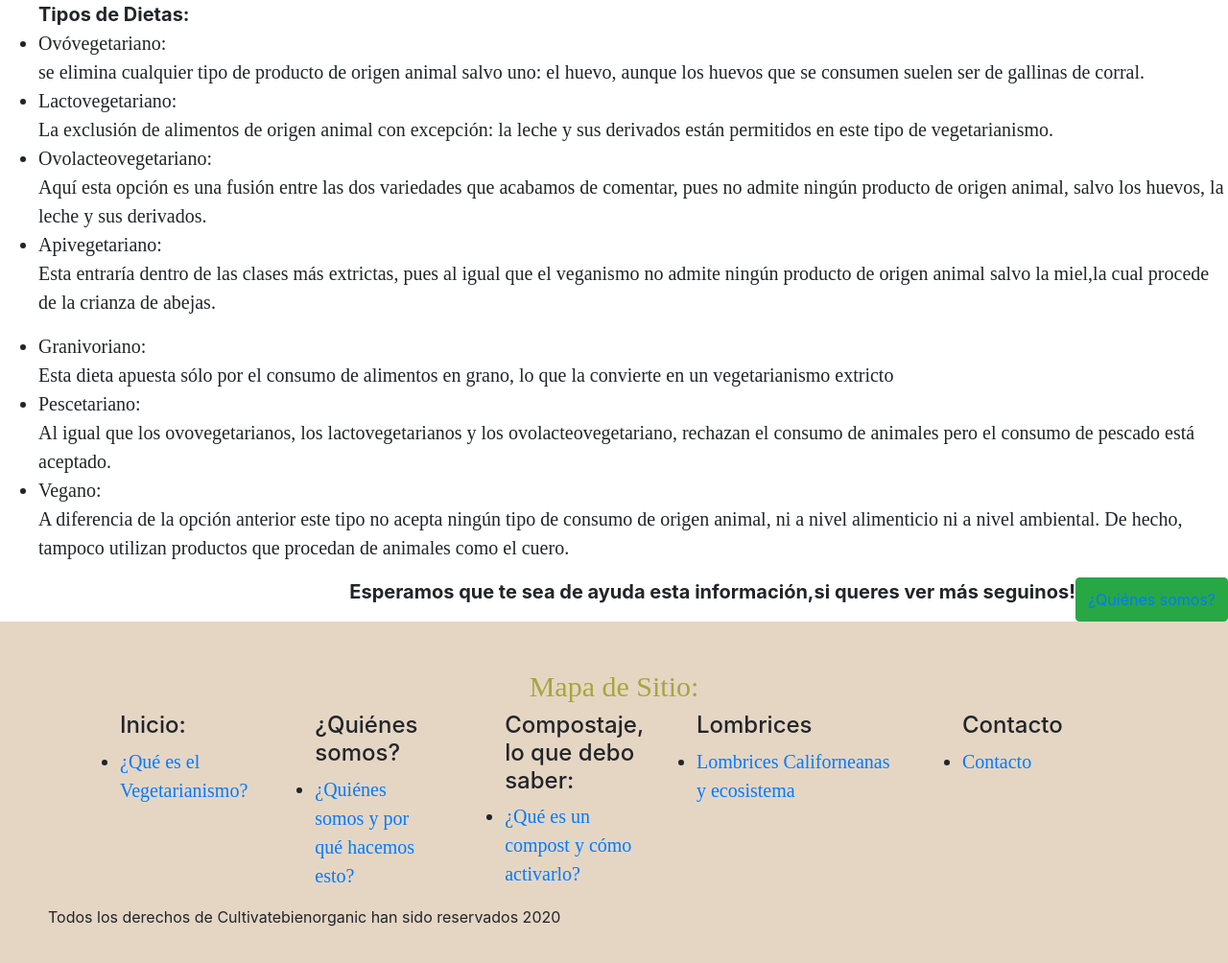
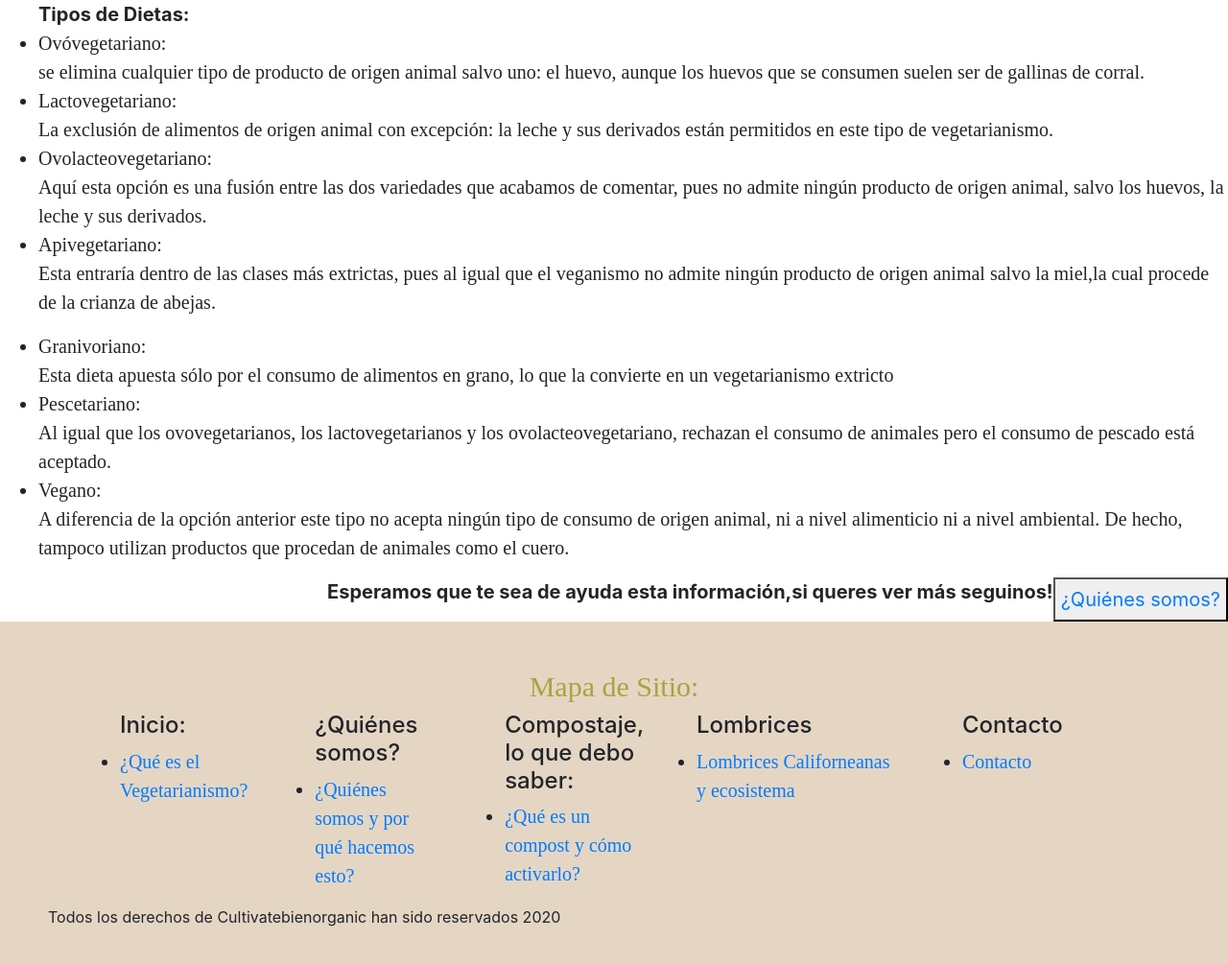
Before and after one commit to Valentina-sol/cultivatebienorganic, a website: page index.html in a window 1280 px wide. Shown: the part 1003-2007 px from the top of the page at 96% size. Drawn offline with nearby package versions, Linux system fonts and the light colour scheme.

Commit message:
cambio de color boton

```diff
--- a/index.html
+++ b/index.html
@@ -83,7 +83,7 @@
 
 <div class="pies">
 <p>Esperamos que te sea de ayuda esta información,si queres ver más seguinos! </p>
-<button class="btn btn-success"><a href="quienes-somos.html">¿Quiénes somos?</a></button>
+<button><a href="quienes-somos.html">¿Quiénes somos?</a></button>
 </div>
 <footer>
   <h2>Mapa de Sitio:</h2>
```
